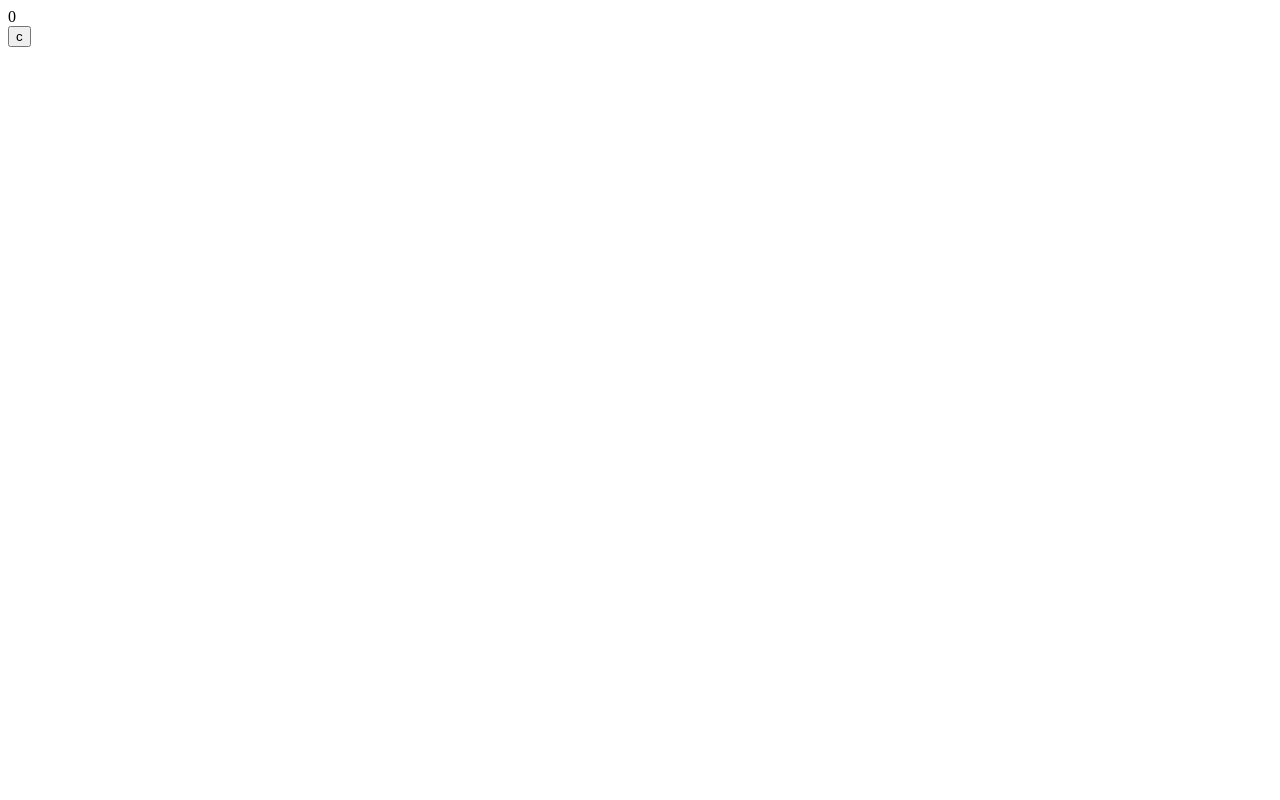
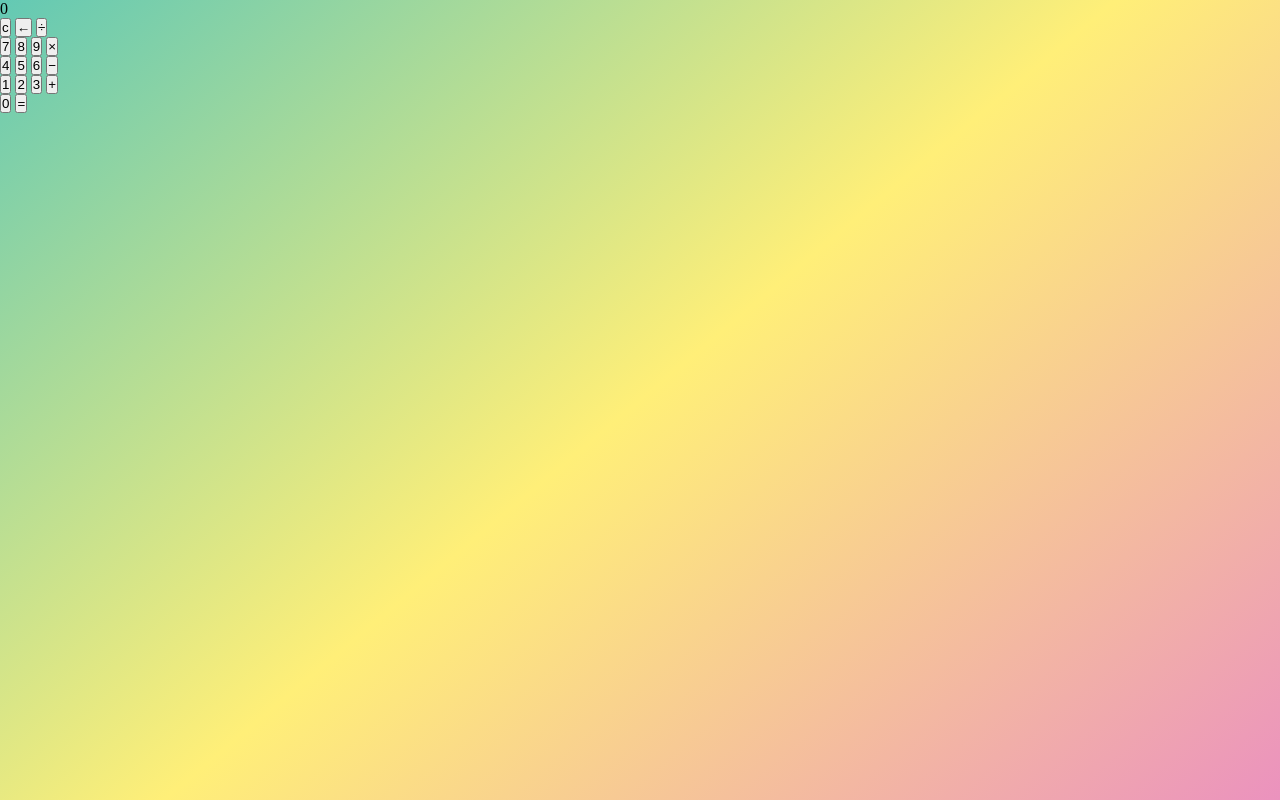
Before and after one commit to etsond/calculator, a plain HTML site: page index.html in a window 1280 px wide. Drawn offline with Linux system fonts and the light colour scheme.

Commit message:
numbers done and added background color

```diff
--- a/index.html
+++ b/index.html
@@ -4,6 +4,7 @@
     <meta charset="UTF-8" />
     <meta http-equiv="X-UA-Compatible" content="IE=edge" />
     <meta name="viewport" content="width=device-width, initial-scale=1.0" />
+    <link rel="stylesheet" href="style.css" />
     <title>Calculator</title>
   </head>
   <body>
@@ -12,6 +13,32 @@
       <section class="calc-buttons">
         <div class="calc-buttons-row">
           <button class="calc-button double">c</button>
+          <button class="cal-button">&larr;</button>
+          <button class="calc-button">&divide;</button>
+        </div>
+
+        <div class="calc-button-row">
+          <button class="calc-button">7</button>
+          <button class="calc-button">8</button>
+          <button class="calc-button">9</button>
+          <button class="calc-button">&times;</button>
+        </div>
+        <div class="calc-button-row">
+          <button class="calc-button">4</button>
+          <button class="calc-button">5</button>
+          <button class="calc-button">6</button>
+          <button class="calc-button">&minus;</button>
+        </div>
+
+        <div class="calc-button-row">
+          <button class="calc-button">1</button>
+          <button class="calc-button">2</button>
+          <button class="calc-button">3</button>
+          <button class="calc-button">&plus;</button>
+        </div>
+        <div class="calc-button-row">
+          <button class="calc-button triple">0</button>
+          <button class="calc-button">&equals;</button>
         </div>
       </section>
     </div>
--- /dev/null
+++ b/style.css
@@ -0,0 +1,15 @@
+html{
+    box-sizing: border-box;
+    height:100%
+}
+*,
+*::before,
+*::after{
+    box-sizing: inherit;
+    margin: 0;
+    padding: 0;
+}
+body{
+    align-items: center;
+    background: linear-gradient(320deg, #eb92be, #ffef78,#63c9b4);
+}
```
Also changed, not shown: script.js (added).
